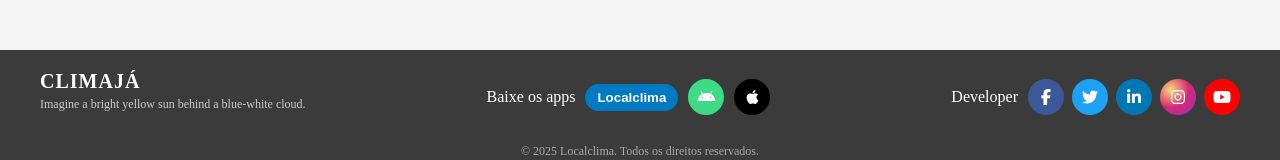
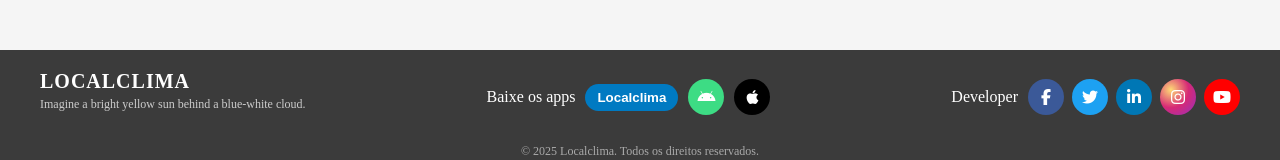
Before and after one commit to 001986josevaldo/clima2front, a Vue app: page / in a window 1280 px wide. Shown: the part 609-769 px from the top of the page. Built offline with nearby package versions, Linux system fonts and the light colour scheme.

Commit message:
headerfooter

```diff
--- a/src/components/Footer.vue
+++ b/src/components/Footer.vue
@@ -2,7 +2,7 @@
     <footer class="footer">
         <div class="footer-content">
             <div class="logo-section">
-                <h2 class="logo">CLIMAJÁ</h2>
+                <h2 class="logo">LOCALCLIMA</h2>
                 <p class="subtitle">
                     Imagine a bright yellow sun behind a blue-white cloud.</p>
             </div>
```
